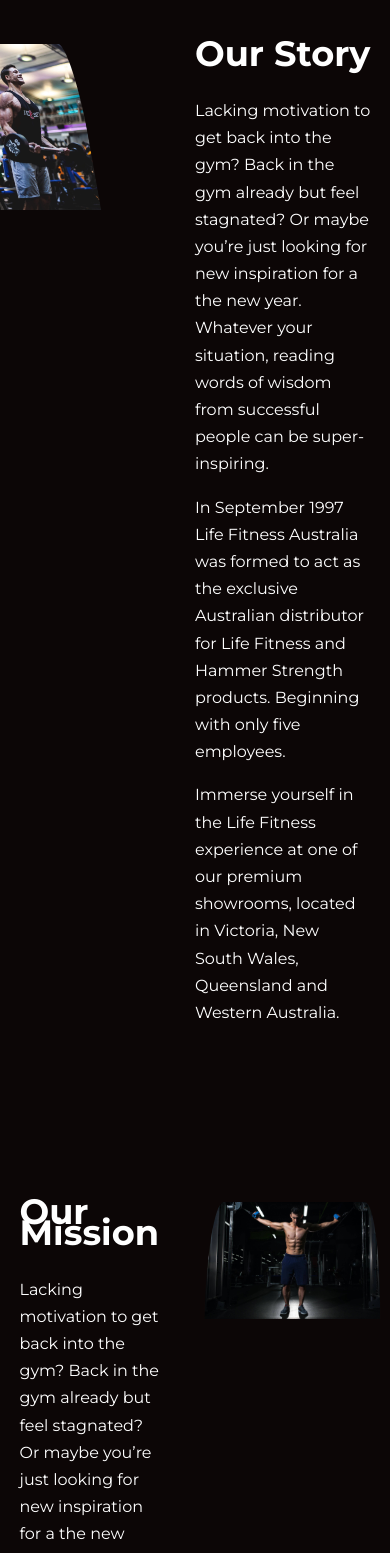
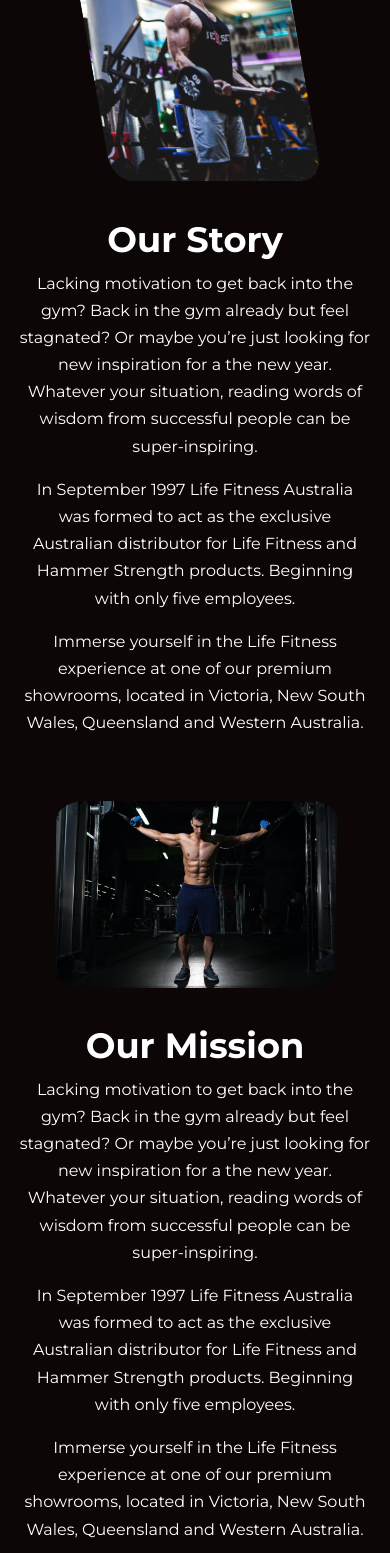
Before and after one commit to RazelRaz/Gym-Fuel, a React (Create React App) app: page /about in a window 390 px wide. Shown: the part 432-1985 px from the top of the page. Built offline with nearby package versions, Linux system fonts and the light colour scheme.

Commit message:
about page done

```diff
--- a/src/components/AboutStory/AboutStory.css
+++ b/src/components/AboutStory/AboutStory.css
@@ -22,3 +22,32 @@
     grid-template-columns: 40% 50%;
     gap: 10%;
 }
+
+/**************************************************
+   Media Queries - Medium Screens
+***************************************************/
+@media screen and (max-width: 1024px) {
+    .about_section_image {
+        width: 60%;
+        margin: 0 auto;
+    }
+    .about_section_content h1 {
+        margin-bottom: 1.2rem;
+    }
+    .about__story_container {
+        grid-template-columns: 1fr;
+        gap: 3rem;
+    }
+}
+
+/**************************************************
+   Media Queries - SMall Screens
+***************************************************/
+@media screen and (max-width: 600px) {
+    .about__story {
+        margin-top: 3rem;
+    }
+    .about_section_content {
+        text-align: center;
+    }
+}
--- a/src/components/OurMission/OurMission.css
+++ b/src/components/OurMission/OurMission.css
@@ -22,3 +22,33 @@
     grid-template-columns: 40% 50%;
     gap: 10%;
 }
+
+/**************************************************
+   Media Queries - Medium Screens
+***************************************************/
+@media screen and (max-width: 1024px) {
+    .our__mission_image {
+        width: 80%;
+        grid-row: 1;
+        margin: 0 auto;
+    }
+    .our__mission_content h1 {
+        margin-bottom: 1.2rem;
+    }
+    .our__mission_container {
+        grid-template-columns: 1fr;
+        gap: 3rem;
+    }
+}
+
+/**************************************************
+   Media Queries - SMall Screens
+***************************************************/
+@media screen and (max-width: 600px) {
+    .our__mission {
+        margin-top: 3rem;
+    }
+    .our__mission_content {
+        text-align: center;
+    }
+}
```
